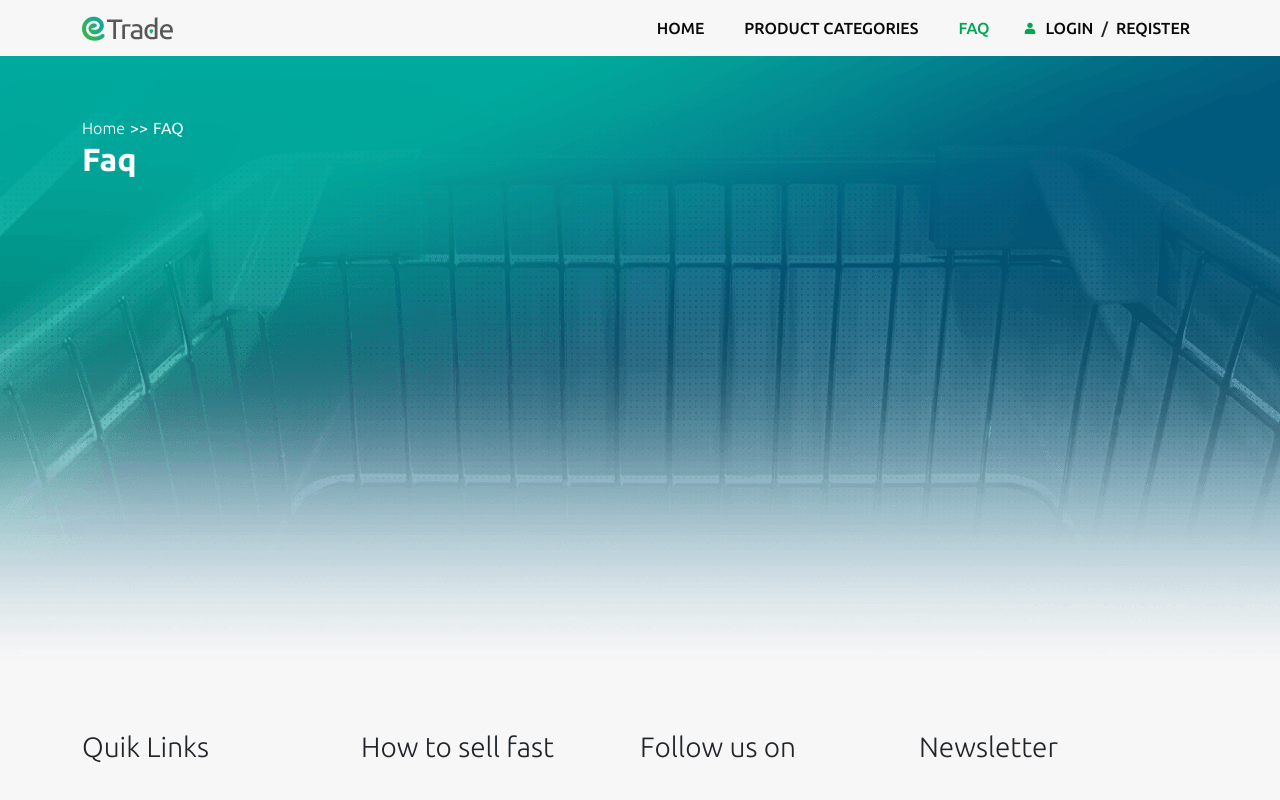
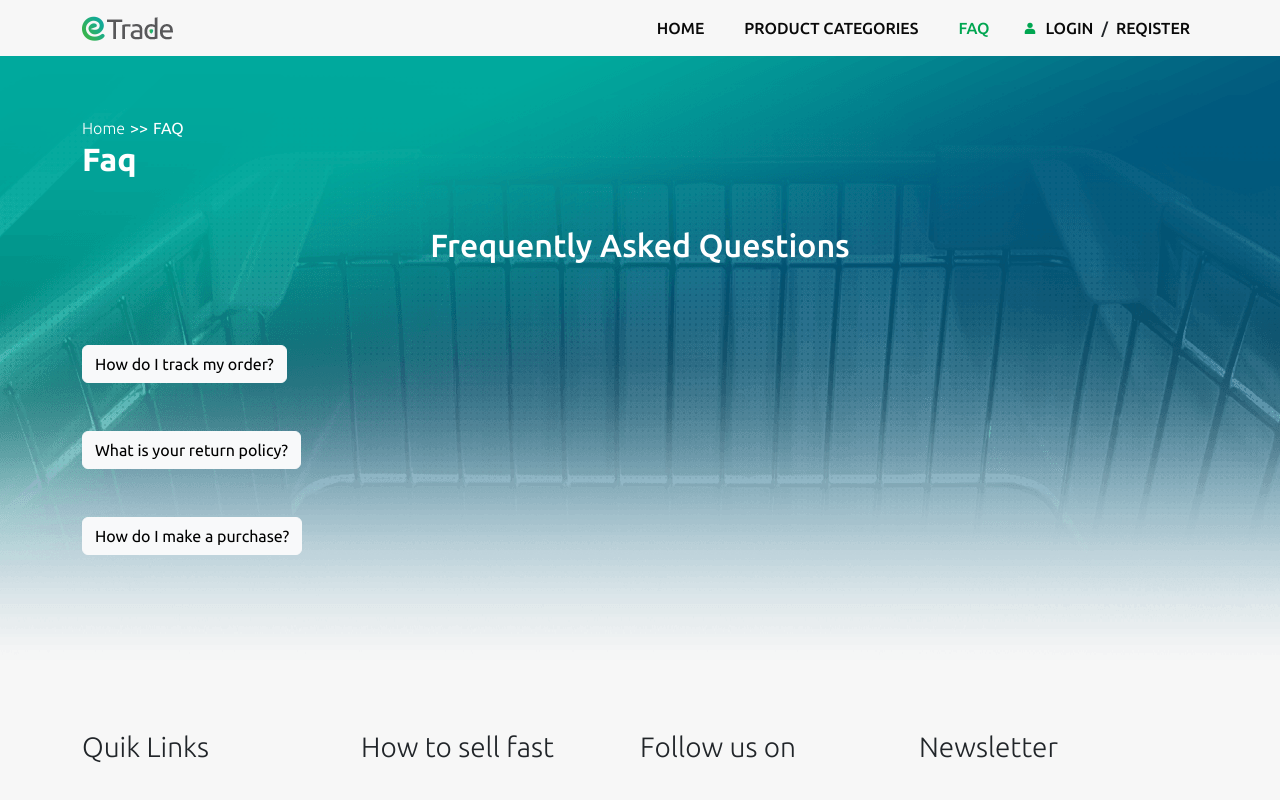
Before and after one commit to dimon1ion/ECOMMERCE-ONLINE-SHOP-CLIENT-REACT, a React (Create React App) app: page /faq in a window 1280 px wide. Shown: the top 800 px of the page. Built offline with nearby package versions, Linux system fonts and the light colour scheme; no server answers.

Commit message:
Added basic static FAQ page

```diff
--- a/package.json
+++ b/package.json
@@ -20,6 +20,7 @@
     "react-router-dom": "^6.3.0",
     "react-scripts": "^5.0.1",
     "react-select": "^5.4.0",
+    "reactstrap": "^9.1.5",
     "sass": "^1.54.5",
     "web-vitals": "^2.1.4"
   },
--- a/src/pages/FaqPage/FaqPage.jsx
+++ b/src/pages/FaqPage/FaqPage.jsx
@@ -1,3 +1,11 @@
+import {
+  Collapse,
+  Button,
+  CardBody,
+  Card,
+  CardHeader,
+  UncontrolledCollapse,
+} from "reactstrap";
 import { useEffect, useState } from "react";
 import { NavLink } from "react-router-dom";
 import Navigation from "../../components/Navigation";
@@ -6,13 +14,74 @@ import s from "./FaqPage.module.scss";
 
 export default function FaqPage(props) {
   const [navigation, setNavigation] = useState([{ name: "Home", ref: "/home" }, { name: "FAQ" }]);
+  const [isOpen, setIsOpen] = useState(false);
 
   return (
     <>
       <section className={`${backImage["back-image"]} ${s["categories"]}`}>
         <div className="container">
           <Navigation navigationArr={navigation} title={"Faq"} />
+
         </div>
+        <div className="container">
+      <h2 className="text-center mt-5 mb-5" style={{color: "white"}}>Frequently Asked Questions</h2>
+      <div>
+        <Button
+          color="light"
+          id="toggler1"
+          style={{ marginBottom: "1rem", marginTop: "2rem" }}
+        >
+          How do I track my order?
+        </Button>
+        <UncontrolledCollapse toggler="#toggler1">
+          <Card>
+            <CardBody>
+              You can track your order by visiting the "Order History" section
+              of your account. If you do not have an account, you can track your
+              order using the tracking number provided in your shipping
+              confirmation email.
+            </CardBody>
+          </Card>
+        </UncontrolledCollapse>
+      </div>
+      <div>
+        <Button
+          color="light"
+          id="toggler2"
+          style={{ marginBottom: "1rem", marginTop: "2rem" }}
+        >
+          What is your return policy?
+        </Button>
+        <UncontrolledCollapse toggler="#toggler2">
+          <Card>
+            <CardBody>
+              Our return policy allows you to return an item within 30 days of
+              receiving it. To be eligible for a return, the item must be in its
+              original condition and packaging. For more information, please
+              visit our Returns page.
+            </CardBody>
+          </Card>
+        </UncontrolledCollapse>
+      </div>
+      <div>
+        <Button
+          color="light"
+          id="toggler3"
+          style={{ marginBottom: "1rem", marginTop: "2rem" }}
+        >
+          How do I make a purchase?
+        </Button>
+        <UncontrolledCollapse toggler="#toggler3">
+          <Card>
+            <CardBody>
+              To make a purchase, add the desired item to your cart, and then
+              proceed to checkout. Fill in the required information and complete
+              the payment.
+            </CardBody>
+          </Card>
+        </UncontrolledCollapse>
+      </div>
+    </div>
       </section>
     </>
   );
```
Also changed, not shown: 1 other file (tests, documents, lock files or other folders).
